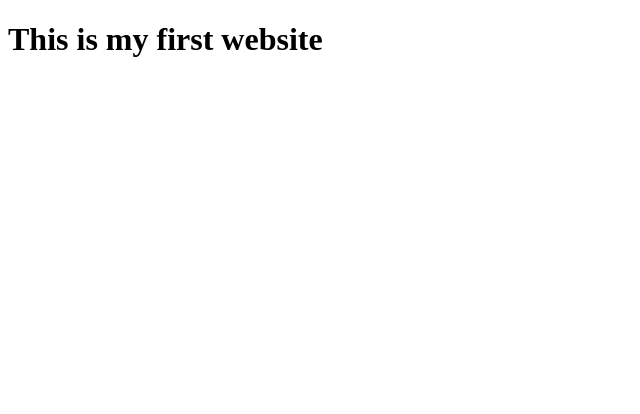
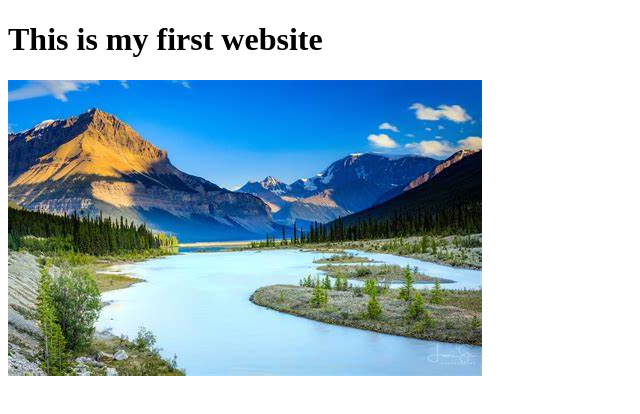
Before and after one commit to zhangruonan1314/curry, a plain HTML site: page index.html in a window 1280 px wide. Shown: the whole page, without its empty margins (0-640 px from the left). Drawn offline with Linux system fonts and the light colour scheme.

Commit message:
Update index.html

```diff
--- a/index.html
+++ b/index.html
@@ -8,5 +8,6 @@
 </head>
 <body>
   <h1>This is my first website</h1>
+  <img src="123.jpg">
 </body>
 </html>
```
